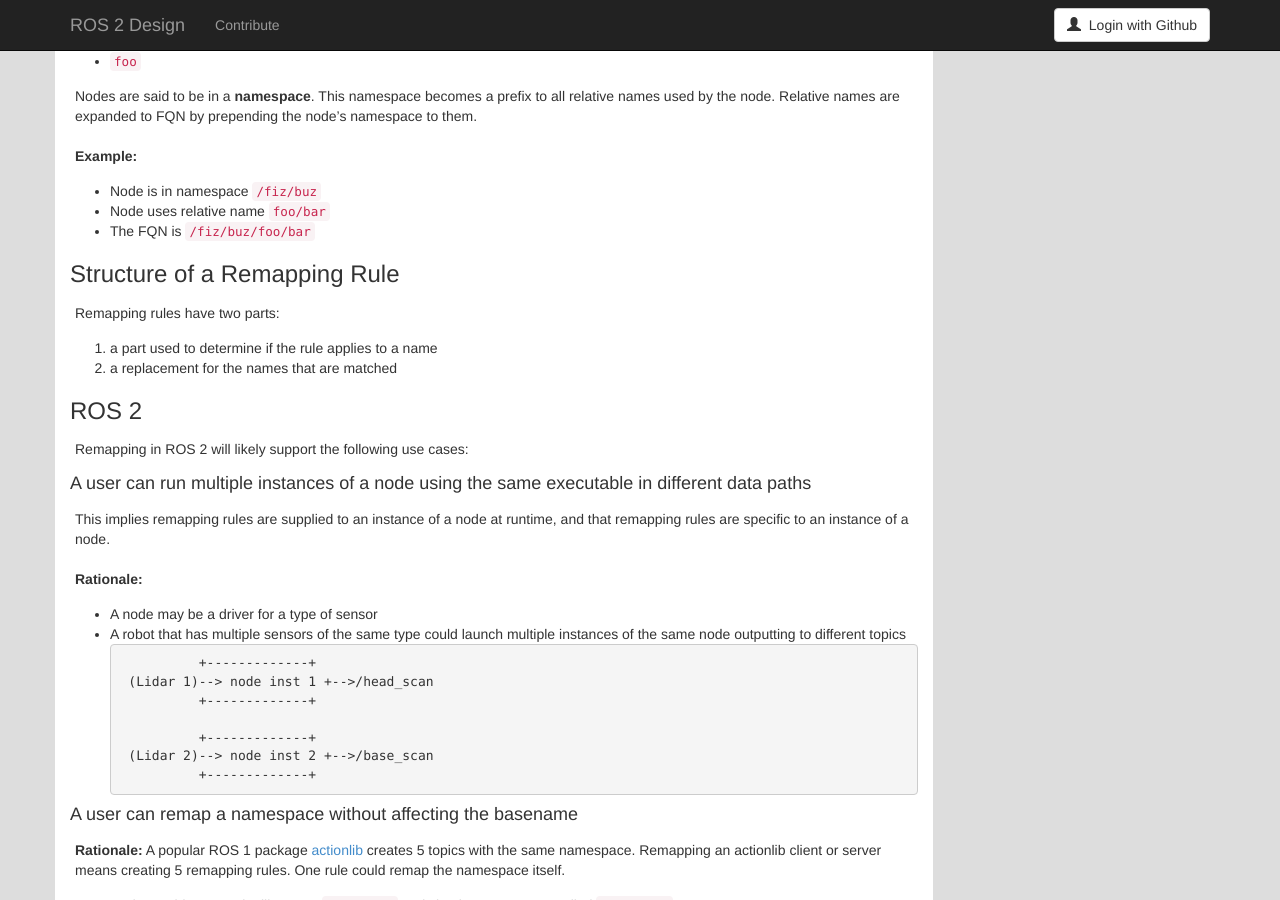
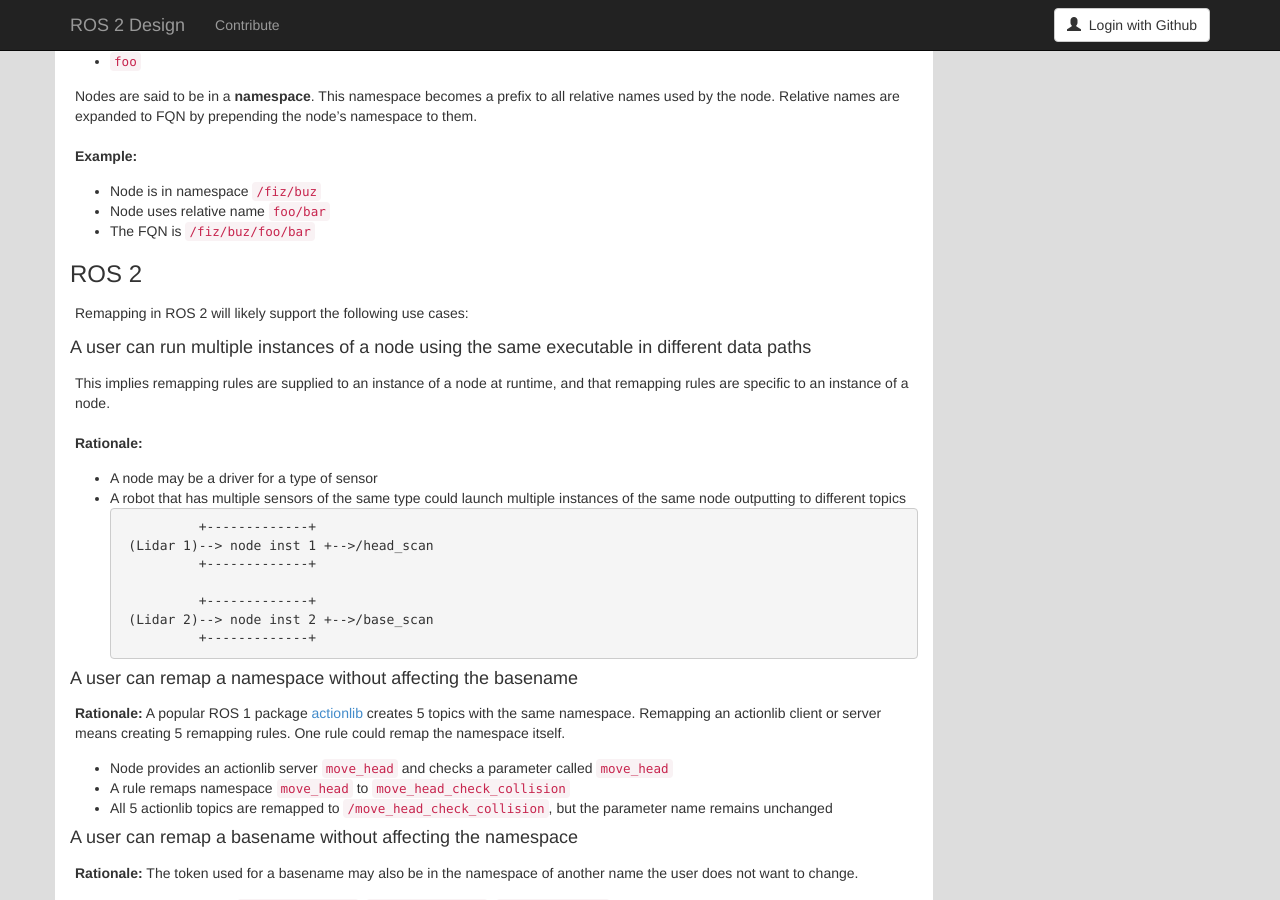
Before and after one commit to ros2/design, a Jekyll site: the page built from articles/remapping.md, in a window 1280 px wide and 900 px high, scrolled down 648 px. Built offline with Jekyll 4.4.1, drawn with Linux system fonts in a browser that asks for light colours; nearby versions of some CDN libraries; our own code applies the rules of GitHub Pages for plain Markdown files; some of the changed text lies outside the part shown.

Commit message:
Removed structure of a remapping rule below use cases

```diff
--- a/articles/remapping.md
+++ b/articles/remapping.md
@@ -46,12 +46,6 @@
 - Node is in namespace `/fiz/buz`
 - Node uses relative name `foo/bar`
 - The FQN is `/fiz/buz/foo/bar`
-
-### Structure of a Remapping Rule
-Remapping rules have two parts:
-
-1. a part used to determine if the rule applies to a name
-2. a replacement for the names that are matched
 
 
 ### ROS 2
```
Also changed, not shown: other parts of articles/remapping.md (+7 -0 lines).
